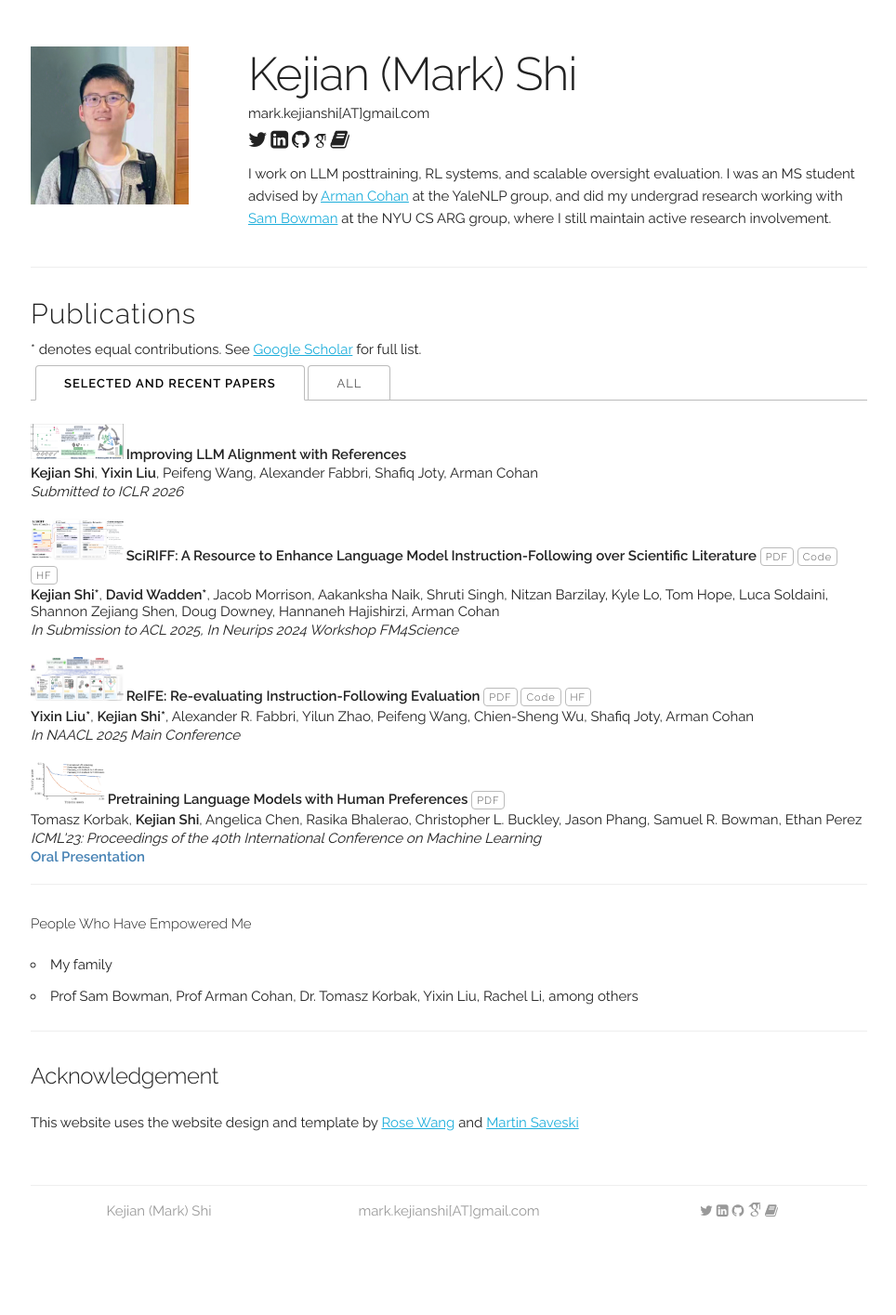
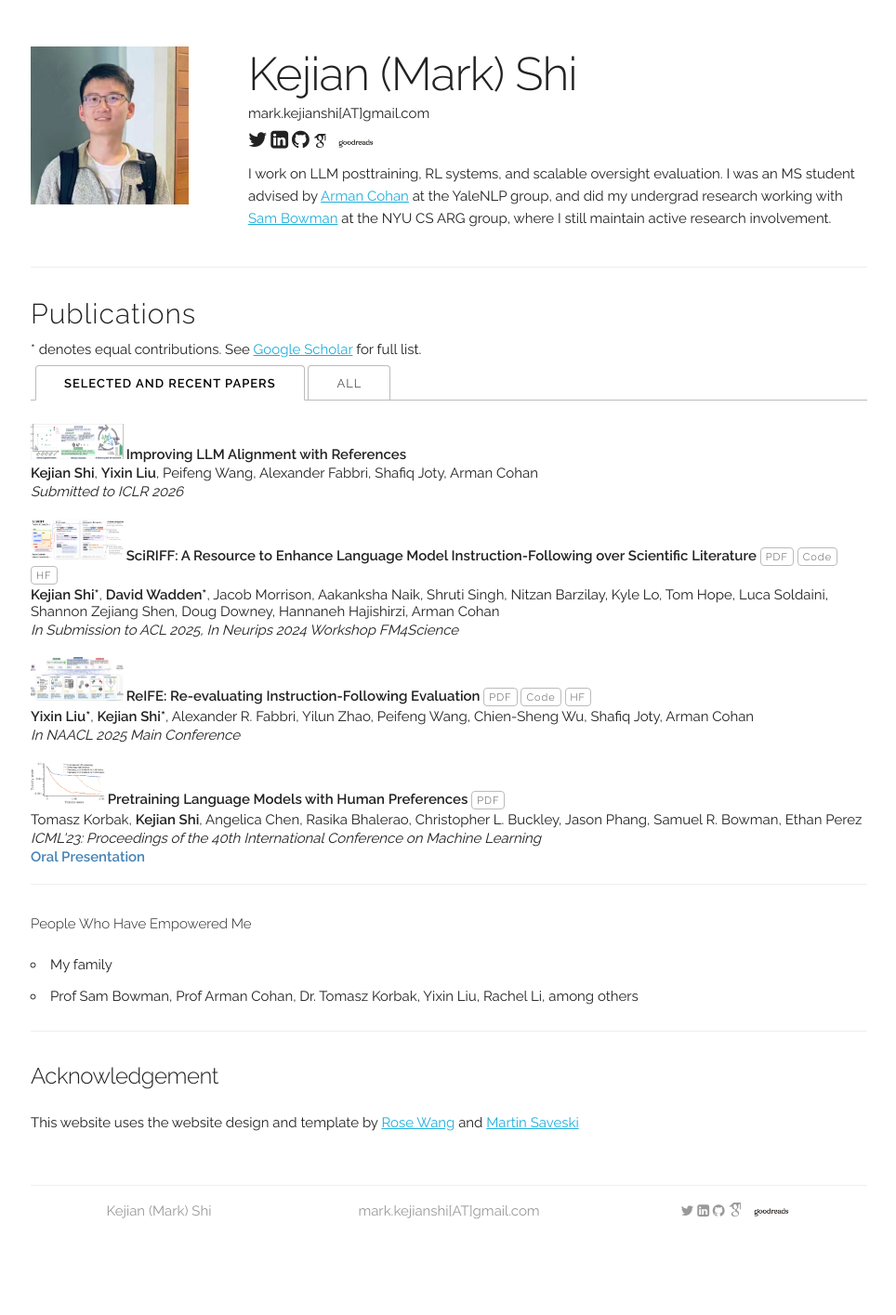
Before and after one commit to shi-kejian/shi-kejian.github.io, a Jekyll site: the page built from index.html, in a window 1280 px wide. Shown: the whole page at 93% size, without its empty margins (157-1121 px from the left). Built offline with Jekyll 4.4.1, drawn with Linux system fonts in a browser that asks for light colours; some web fonts are replaced.

Commit message:
goodreads

```diff
--- a/_layouts/default.html
+++ b/_layouts/default.html
@@ -94,7 +94,7 @@
               </span>
 
               <span onclick="window.open('{{ site.data.main_info.goodreads }}')" style="cursor: pointer">
-                <i class="fa fa-book" aria-hidden="true"></i>
+                <img src="{{ site.baseurl }}/assets/icons/goodreads.png" style="height: 18px; width: auto; display: inline-block; vertical-align: middle; margin: 0 4px;" alt="Goodreads">
               </span>
               <!-- <span onclick="window.open('{{ site.data.main_info.cv }}')" style="cursor: pointer">
                 <i class="ai ai-cv" aria-hidden="true"></i>
@@ -148,7 +148,7 @@
             <i class="ai ai-google-scholar ai-lg" aria-hidden="true"></i>
           </span>
           <span onclick="window.open('{{ site.data.main_info.goodreads }}')" style="cursor: pointer">
-            <i class="fa fa-book" aria-hidden="true"></i>
+            <img src="{{ site.baseurl }}/assets/icons/goodreads.png" style="height: 18px; width: auto; display: inline-block; vertical-align: middle; margin: 0 4px;" alt="Goodreads">
           </span>
         </div>
       </div>
```
Also changed, not shown: assets/icons/goodreads.png (renamed from images/goodreads.png).
